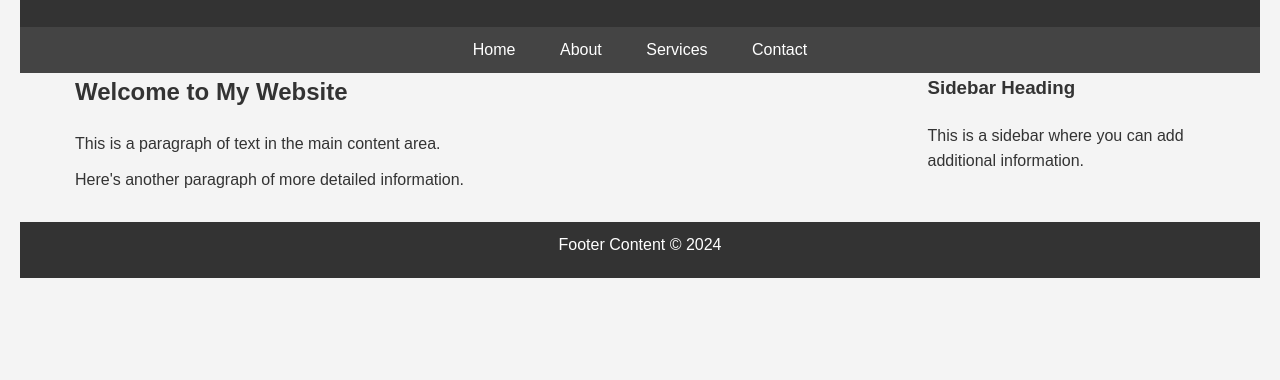
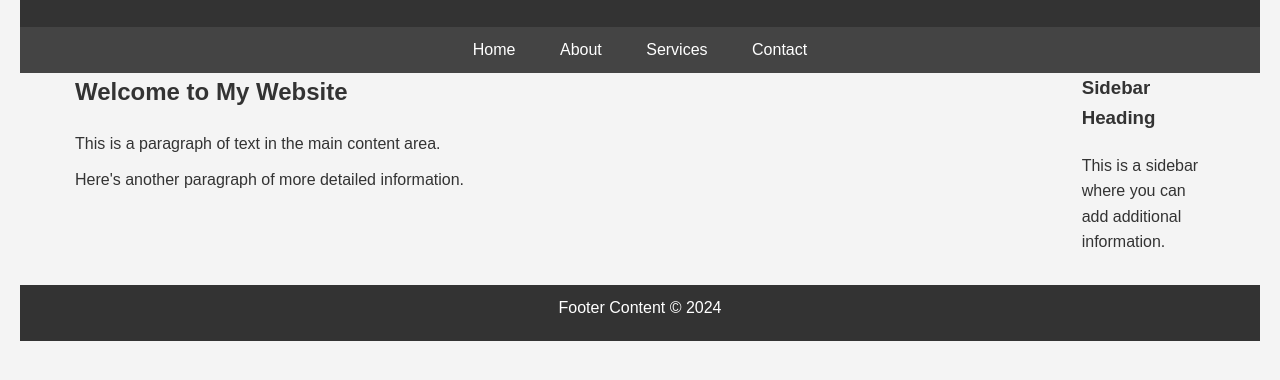
Before and after one commit to jamesking020773/Stage_6_SE_Preliminary_GUI, a plain HTML site: page index.html in a window 1280 px wide. Shown: the part 84-464 px from the top of the page. Drawn offline with Linux system fonts and the light colour scheme.

Commit message:
Update styles1.css

```diff
--- a/styles1.css
+++ b/styles1.css
@@ -52,7 +52,7 @@ nav ul li a {
 }
 
 #main-content {
-    flex: 3; /* Adjust the ratio as needed */
+    flex: 8; /* Adjust the ratio as needed */
     margin-right: 20px; /* Spacing between main content and sidebar */
 }
 
```
